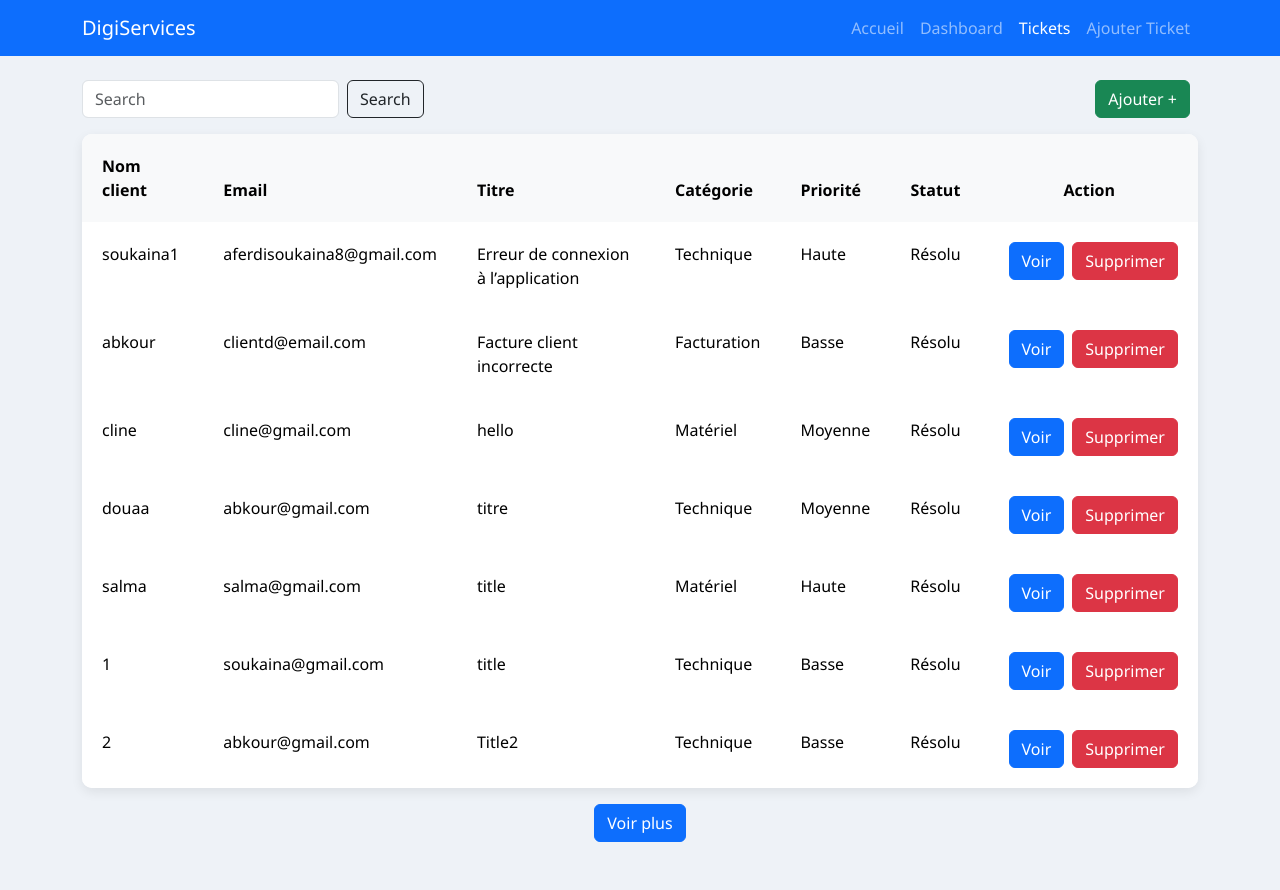
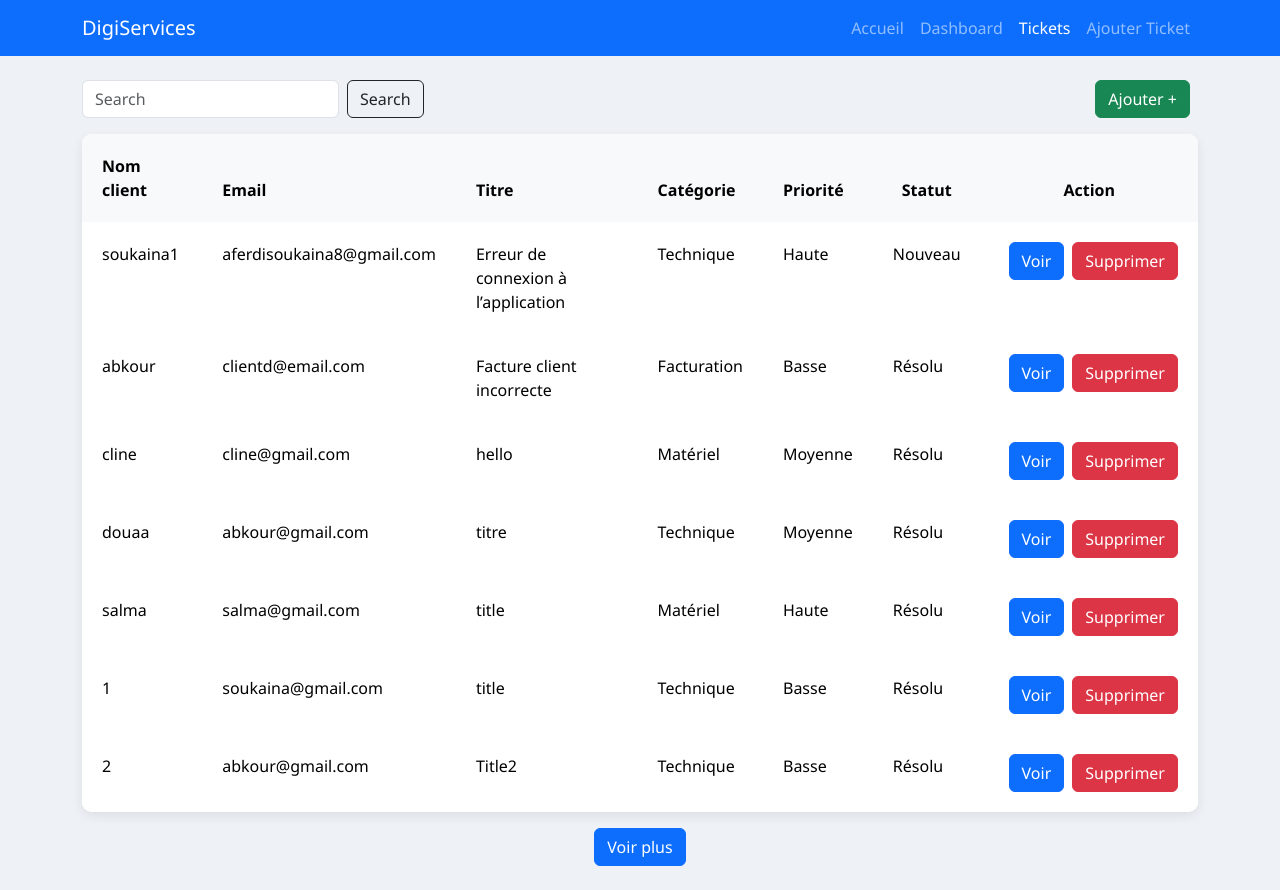
Before and after one commit to soukainaaferdi/gestion-tickets, a React (Create React App) app: page /tickets in a window 1280 px wide. Before the commit the page ends 866 px from the top, so only its background shows below. Built offline with nearby package versions, Linux system fonts and the light colour scheme; data requests are answered from the project's data file.

Commit message:
modifier

```diff
--- a/backend/db.json
+++ b/backend/db.json
@@ -6,11 +6,11 @@
       "description": "Impossible de se connecter à l’application interne avec des identifiants valides.",
       "categorie": "Technique",
       "priorite": "Haute",
-      "statut": "Résolu",
+      "statut": "Nouveau",
       "nomClient": "soukaina1",
       "email": "aferdisoukaina8@gmail.com",
       "dateCreation": "2025-12-09T09:15:00.000Z",
-      "dateResolution": "2025-12-17T22:39:48.561Z"
+      "dateResolution": "2025-12-17T23:21:11.639Z"
     },
     {
       "id": "4",
@@ -92,9 +92,9 @@
       "description": "aaaaaaaa",
       "categorie": "Matériel",
       "priorite": "Moyenne",
-      "statut": "Nouveau",
+      "statut": "Résolu",
       "dateCreation": "2025-12-17T18:58:49.064Z",
-      "dateResolution": null
+      "dateResolution": "2025-12-17T23:20:31.635Z"
     },
     {
       "id": "9713",
@@ -140,9 +140,9 @@
       "description": "izhdihzidhzidhzdzd",
       "categorie": "Facturation",
       "priorite": "Haute",
-      "statut": "Nouveau",
+      "statut": "Résolu",
       "dateCreation": "2025-12-17T19:07:57.923Z",
-      "dateResolution": null
+      "dateResolution": "2025-12-17T23:12:33.344Z"
     }
   ]
 }
--- a/src/pages/TicketDetail.js
+++ b/src/pages/TicketDetail.js
@@ -1,147 +1,85 @@
-
-import axios from "axios";
-import { useEffect, useState } from "react";
+import { useEffect } from "react";
+import { useDispatch, useSelector } from "react-redux";
 import { Link, useParams } from "react-router-dom";
 import TicketItem from "../components/TicketItem";
+import { fetchTicketById } from "../redux/ticketsSlice";
 import { calculateHours } from "../utils/timeUtils";
-import "./style.css"
+import "./style.css";
 
 const TicketDetail = () => {
   const { id } = useParams();
-    const [ticket, setTicket] = useState(null);
+  const dispatch = useDispatch();
+  const ticket = useSelector(state => state.tickets.currentTicket);
 
   useEffect(() => {
-        axios
-            .get(`http://localhost:5000/tickets/${id}`)
-            .then(res => setTicket(res.data))
-            .catch(console.error);
-    }, [id]);
+    dispatch(fetchTicketById(id));
+  }, [dispatch, id]);
 
   if (!ticket) return null;
 
   const hours = calculateHours(ticket.dateCreation);
-    const isLate = hours >= 48 && ticket.statut !== "Résolu" &&  ticket.statut !== "Fermé";
+  const isLate = hours >= 48 && ticket.statut !== "Résolu" && ticket.statut !== "Fermé";
 
   return (
     <div className="d-flex justify-content-center align-items-start mt-4">
-            <div className=" card1 card shadow-lg" >
+      <div className="card1 card shadow-lg">
         <div className="card-header bg-primary text-white d-flex justify-content-between align-items-center">
           <h5 className="mb-0">Détails du ticket</h5>
           <div className="d-flex gap-2">
             <Link to={`/tickets/modifier/${ticket.id}`}>
-                            <button className="btn btn-warning btn-sm"> Modifier</button>
+              <button className="btn btn-warning btn-sm">Modifier</button>
             </Link>
           </div>
         </div>
 
         <div className="card-body">
-            <h4 className="text-center mb-4">
-                {ticket.titre}
-            </h4>
+          <h4 className="text-center mb-4">{ticket.titre}</h4>
           <div className="row">
             <div className="col-md-6">
-                <p> <strong>Nom :</strong> {ticket.nomClient}  </p>
-                <p> <strong>Email :</strong> {ticket.email}    </p>
-                <p>  <strong>Catégorie :</strong> {ticket.categorie}  </p>
+              <p><strong>Nom :</strong> {ticket.nomClient}</p>
+              <p><strong>Email :</strong> {ticket.email}</p>
+              <p><strong>Catégorie :</strong> {ticket.categorie}</p>
               <p>
                 <strong>Priorité :</strong>
-                    <span className="badge bg-info ms-2">
-                        {ticket.priorite}
-                    </span>
+                <span className="badge bg-info ms-2">{ticket.priorite}</span>
               </p>
             </div>
+
             <div className="col-md-6">
               <p>
                 <strong>Statut :</strong>
                 <span className={`badge ms-2 ${
-        ticket.statut === "Résolu" ? "bg-success" : ticket.statut === "En cours" ? "bg-warning" : "bg-secondary"}`}>
-            {ticket.statut}
-        </span>
+                  ticket.statut === "Résolu" ? "bg-success" :
+                  ticket.statut === "En cours" ? "bg-warning" : "bg-secondary"
+                }`}>{ticket.statut}</span>
               </p>
-        <p> <strong>Date de création : </strong>
-        {new Date(ticket.dateCreation).toLocaleString("fr-FR")}
-        </p>
-
-        <p> <strong>Date de résolution : </strong>
-        {ticket.dateResolution ? (new Date(ticket.dateResolution).toLocaleString("fr-FR")) : (
-            <span className="text-danger"> Non résolu </span>
+              <p><strong>Date de création :</strong><br />{new Date(ticket.dateCreation).toLocaleString("fr-FR")}</p>
+              <p><strong>Date de résolution :</strong><br />
+                {ticket.dateResolution ? (
+                  new Date(ticket.dateResolution).toLocaleString("fr-FR")
+                ) : (
+                  <span className="text-danger">Non résolu</span>
                 )}
               </p>
             </div>
           </div>
+
           <div className="d-flex justify-content-between align-items-center mt-3 p-3 bg-light rounded">
-            <div>
-                <strong>Temps écoulé :</strong>
-                <span className="badge bg-dark ms-2">{hours} h </span>
-            </div>
-        <div>
-        {isLate ? (<span className="badge bg-danger"> En retard </span>
-            ) : (<span className="badge bg-success"> OK </span>
-            )}
-        </div>
+            <div><strong>Temps écoulé :</strong> <span className="badge bg-dark ms-2">{hours} h</span></div>
+            <div>{isLate ? <span className="badge bg-danger">En retard</span> : <span className="badge bg-success">OK</span>}</div>
           </div>
 
           <div className="mt-4 p-3 border rounded">
             <h6>Description</h6>
             <p className="mb-0">{ticket.description}</p>
           </div>
-        <hr/>
-        <TicketItem ticket={ticket} setTicket={setTicket} />
 
+          <hr />
+          <TicketItem ticket={ticket} />
         </div>
       </div>
     </div>
   );
-}
+};
+
 export default TicketDetail;
-
-
-
-// import { useEffect } from "react";
-// import { useDispatch, useSelector } from "react-redux";
-// import { Link, useParams } from "react-router-dom";
-// import TicketItem from "../components/TicketItem";
-// import { fetchTicketById } from "../redux/ticketsSlice";
-// import { calculateHours } from "../utils/timeUtils";
-
-// const TicketDetail = () => {
-//   const { id } = useParams();
-//   const ticket = useSelector(state => state.tickets.currentTicket);
-//   const dispatch = useDispatch();
-
-//   useEffect(() => {
-//     dispatch(fetchTicketById(id));
-//   }, [dispatch, id]);
-
-//   if (!ticket) return null;
-
-//   const hours = calculateHours(ticket.dateCreation);
-//   const isLate = hours >= 48 && ticket.statut !== "Résolu" && ticket.statut !== "Fermé";
-
-//   return (
-//     <div className="d-flex justify-content-center align-items-center">
-//       <div className="row">
-//         <TicketItem ticket={ticket} />
-//         <div className="card p-2 mt-3 shadow-lg">
-//           <h2 className="card-title text-center">{ticket.titre}</h2>
-//           <div className="card-body">
-//             <p>{ticket.description}</p>
-//             <p><strong>Nom :</strong> {ticket.nomClient}</p>
-//             <p><strong>Email :</strong> {ticket.email}</p>
-//             <p><strong>Catégorie :</strong> {ticket.categorie}</p>
-//             <p><strong>Priorité :</strong> {ticket.priorite}</p>
-//             <p><strong>Statut :</strong> {ticket.statut}</p>
-//             <p><strong>Date de création :</strong> {new Date(ticket.dateCreation).toLocaleString("fr-FR")}</p>
-//             <p><strong>Temps écoulé :</strong> {hours}h {isLate && <span className="text-danger"> En retard</span>}</p>
-//             <p><strong>Date de résolution :</strong> {ticket.dateResolution ? new Date(ticket.dateResolution).toLocaleString("fr-FR") : "Non résolu"}</p>
-//             <Link to="/tickets"><button className="btn btn-warning">Retour</button></Link>
-//             <Link to={`/tickets/modifier/${ticket.id}`}><button className="btn btn-primary mx-2">Modifier</button></Link>
-//           </div>
-//         </div>
-//       </div>
-//     </div>
-//   );
-
-// };
-
-// export default TicketDetail;
--- a/src/pages/style.css
+++ b/src/pages/style.css
@@ -60,19 +60,19 @@
   background-color: #f8f9fa;
   min-height: 100vh;
 }
-/* Footer ثابت أسفل الصفحة */
+
 .footer {
-  position: fixed;  /* يبقى دائما فالقاع */
-  bottom: 0;        /* أسفل الصفحة */
+  position: fixed;
+  bottom: 0;
   left: 0;
-  width: 100%;      /* يغطي كامل العرض */
+  width: 100%;
   z-index: 1000;
-     /* فوق المحتوى إذا لزم */
+
 }
 
-/* محتوى الصفحة مايتغطاش بالfooter */
+
 .content {
-  padding-bottom: 60px; /* نفس ارتفاع footer + مسافة */
+  padding-bottom: 60px;
 }
 .hero-title {
   font-size: 4rem;
@@ -113,7 +113,7 @@ margin-left: 90px;
  }
  .table-wrapper {
     border-radius: 10px;
-    overflow: hidden; /* مهم بزاف */
+    overflow: hidden;
     background-color: white;
     box-shadow: 0 4px 12px rgba(0,0,0,0.08);
 }
```
Lines whose indentation alone changed are shown as unchanged.
